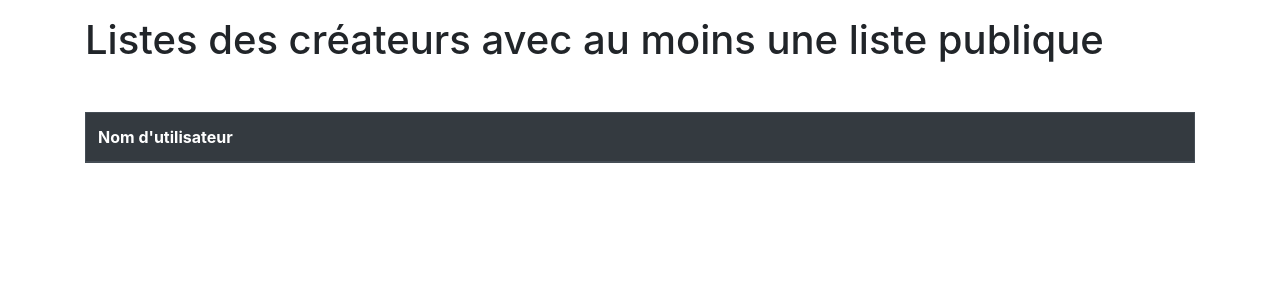
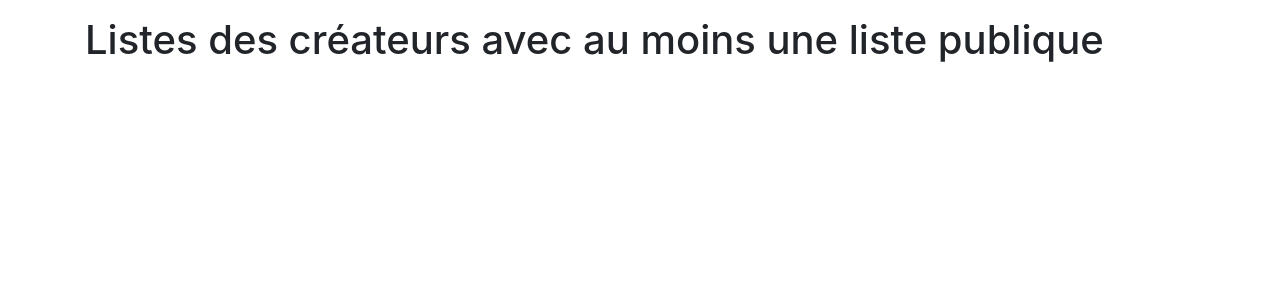
Before and after one commit to juliennoel9/mywishlist, a PHP site: template src/views/creators.phtml in a window 1280 px wide. Shown: the part 56-356 px from the top of the page. Run offline with PHP 8.4, Linux system fonts and the light colour scheme; the template is opened without the code that fills it, so the values that code supplies are empty.

Commit message:
Update creators page

```diff
--- a/src/views/creators.phtml
+++ b/src/views/creators.phtml
@@ -1,18 +1,18 @@
 <h1>Listes des créateurs avec au moins une liste publique</h1>
 <div class="body mt-5">
-    <table class="table table-bordered table-hover table-dark">
-        <thead>
-        <tr>
-            <th scope="col">Nom d'utilisateur</th>
-        </tr>
-        </thead>
-
-        <tbody>
-        <?php foreach ($accounts as $account) : ?>
-            <tr onclick="document.location='<?= $router->pathFor('creatorPublicLists', ['creator' => $account->username]) ?>';">
-                <th scope="row"><?= $account->username ?></th>
-            </tr>
-        <?php endforeach; ?>
-        </tbody>
-    </table>
+    <div class="container">
+        <div class="row">
+            <?php foreach ($accounts as $account) : ?>
+                <div class="col-12 col-sm-12 col-md-6 col-lg-4">
+                    <div class="card mt-4 bg-light">
+                        <div class="card-body text-center pb-1">
+                            <img class="w-25" src="/public/images/user.png">
+                            <h3 class="card-title"><?= $account->username ?></h3>
+                            <a href='<?= $router->pathFor('creatorPublicLists', ['creator' => $account->username]) ?>' class="stretched-link"></a>
+                        </div>
+                    </div>
+                </div>
+            <?php endforeach; ?>
+        </div>
+    </div>
 </div>
```
Also changed, not shown: public/images/user.png (added).
